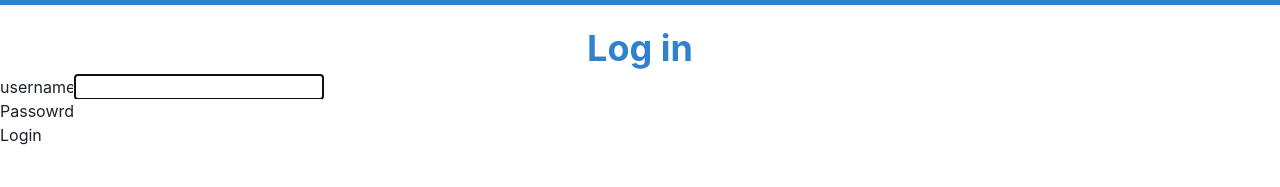
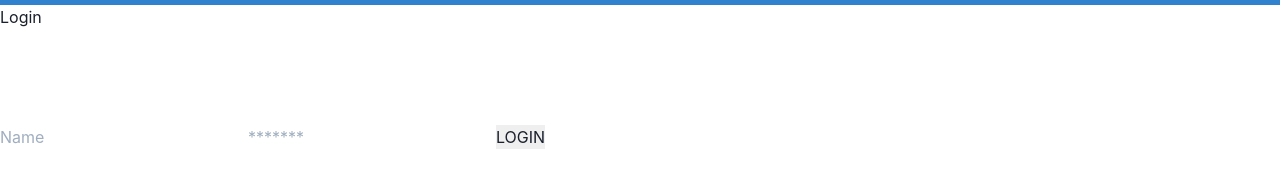
Before and after one commit to icebox827/igo-client, a React app: page /login in a window 1280 px wide. Shown: the part 61-248 px from the top of the page. Built offline with nearby package versions, Linux system fonts and the light colour scheme.

Commit message:
UPdate index action and login component

```diff
--- a/src/actions/index.js
+++ b/src/actions/index.js
@@ -3,6 +3,7 @@ FETCH_USERS_REQUEST,
 FETCH_USERS_SUCCESS,
 FETCH_USERS_FAILURE,
 FETCH_CARS_REQUEST,
+FETCH_CARS_SUCCESS,
 FETCH_CARS_FAILURE,
 FETCH_BOOKED_CARS_REQUEST,
 FETCH_BOOKED_CARS_SUCCESS,
@@ -10,16 +11,15 @@ FETCH_BOOKED_CARS_FAILURE,
 FETCH_CAR_ITEM_SUCCESS,
 FETCH_CAR_ITEM_FAILURE,
 FETCH_CAR_ITEM_REQUEST,
-FETCH_CARS_SUCCESS,
 } from './action';
 
 const baseURL = 'https://igo-api.herokuapp.com/api/v1';
 
-const signin = async() => {
+const signin = async(credits) => {
   const response = await fetch(`${baseURL}/sessions`, {
     headers: { 'Content-Type': 'application/json' },
     method: 'post',
-    body: JSON.stringify({username}),
+    body: JSON.stringify(credits),
   })
     .then((res) => res.json())
     .then((data) => data);
@@ -30,24 +30,24 @@ const signup = async (credits) => {
   const response = await fetch(`${baseURL}/users`, {
     headers: { 'Content-Type': 'application/json' },
     method: 'post',
-    body: JSON.stringify({ user: username }),
+    body: JSON.stringify({ user: credits }),
   })
     .then((res) => res.json())
     .then((data) => data);
   return response;
 };
 
-const fetchUser = () => async(dispatch) => {
-  dispatch({ type: FETCH_USERS_REQUEST });
+// const fetchUser = () => async(dispatch) => {
+//   dispatch({ type: FETCH_USERS_REQUEST });
 
-  try {
-    const response = await fetch(`${baseURL}/users`);
-    const data = await response.json();
-    dispatch({ type: FETCH_USERS_SUCCESS, payload: data });
-  } catch (error) {
-    dispatch({ FETCH_USERS_FAILURE, payload: error });
-  }
-};
+//   try {
+//     const response = await fetch(`${baseURL}/users`);
+//     const data = await response.json();
+//     dispatch({ type: FETCH_USERS_SUCCESS, payload: data });
+//   } catch (error) {
+//     dispatch({ FETCH_USERS_FAILURE, payload: error });
+//   }
+// };
 
 const fetchCar = () => async(dispatch) => {
   dispatch({ type: FETCH_CARS_REQUEST });
@@ -61,4 +61,4 @@ const fetchCar = () => async(dispatch) => {
   }
 };
 
-export { fetchUser, fetchCar, signin, signup };
+export { fetchCar, signin, signup };
--- a/src/containers/Login.js
+++ b/src/containers/Login.js
@@ -1,52 +1,89 @@
 import React from 'react';
 import { useState } from 'react';
+import { useHistory } from 'react-router';
+import { signin } from '../actions/index';
 import { Button, FormGroup, FormControl, FormLabel, Form } from 'react-bootstrap';
 import { Text } from '@chakra-ui/react';
 
 
-const Login = (props) => {
-  const [username, setUsername] = useState('');
-  const [password, setPassword] = useState('');
+const Login = () => {
+  const history = useHistory();
 
-  const validateFields = () => {
-    return username.lenght > 0 && password.length > 0;
+  const [credits, setCredits] = useState({
+     username: '',
+     password: ''
+    });
+
+  const [failure, setFailure] = useState();
+
+  const user = JSON.parse(sessionStorage.getItem('current_user'));
+  if (user) {
+    history.push('/home');
   };
 
-  const handleSubmit = (event) => {
-    event.preventDefault();
+  const handleChange = (e) => {
+    setCredits({ ...credits, [e.target.name]: e.target.value });
+  };
+
+  const handleClick = () => {
+    const btn = document.getElementById('login');
+    btn.disabled = true;
+    btn.style.backgroundColor = '#4caf50';
+    btn.value = 'Wait...';
+    btn.textContent = 'Wait...';
+  };
+
+  const handleSubmit = async (e) => {
+    e.preventDefault();
+    setFailure('');
+    handleClick();
+    const respond = await signin(credits);
+    if (respond && respond.failure) return setFailure(respond.failure);
+    setFailure('');
+    sessionStorage.setItem('current_user', JSON.stringify(respond));
+    return history.push('/home');
+  };
+
+
+  if (failure) {
+    const btn = document.getElementById('login');
+    btn.disabled = false;
+    btn.style.backgroundColor = '#41b5e8';
   };
 
   return (
-    <div className="login">
-      <Text
-        fontSize="4xl"
-        color="blue.500"
-        mt="4"
-        textAlign="center"
-        fontWeight="bold"
-      >
-        Log in
-      </Text>
-      <Form onSubmit={handleSubmit}>
-        <FormGroup controleId="username" bsSize="large">
-          <FormLabel>username</FormLabel>
-          <FormControl
-            autoFocus
-            type="text"
-            value={username}
-            onChange={e => setUsername(e.target.value)}
-          />
-        </FormGroup>
-        <FormGroup controlId="password" bsSize="large">
-          <FormLabel>Passowrd</FormLabel>
-          <FormControl
-            value={password}
-            onChange={e => setPassword(e.target.value)}
-            type="password"
-          />
-        </FormGroup>
-        <Button block bsSize="large" disable={!validateFields()} type="submit" >Login</Button>
-      </Form>
+    <div className="flex-col">
+      <h1 className="v-bold">Login</h1>
+      <br />
+      {failure && <span className="alert-bad">{failure}</span>}
+      <br />
+      <br />
+      <br />
+      <form onSubmit={handleSubmit} className="signup flex-col">
+        <input
+          onChange={handleChange}
+          type="text"
+          className="name"
+          name="name"
+          placeholder="Name"
+          required
+        />
+        <input
+          onChange={handleChange}
+          type="password"
+          className="password"
+          name="password"
+          placeholder="*******"
+          required
+        />
+
+        <input
+          type="submit"
+          id="login"
+          className="login active"
+          value="LOGIN"
+        />
+      </form>
     </div>
   )
 }
```
